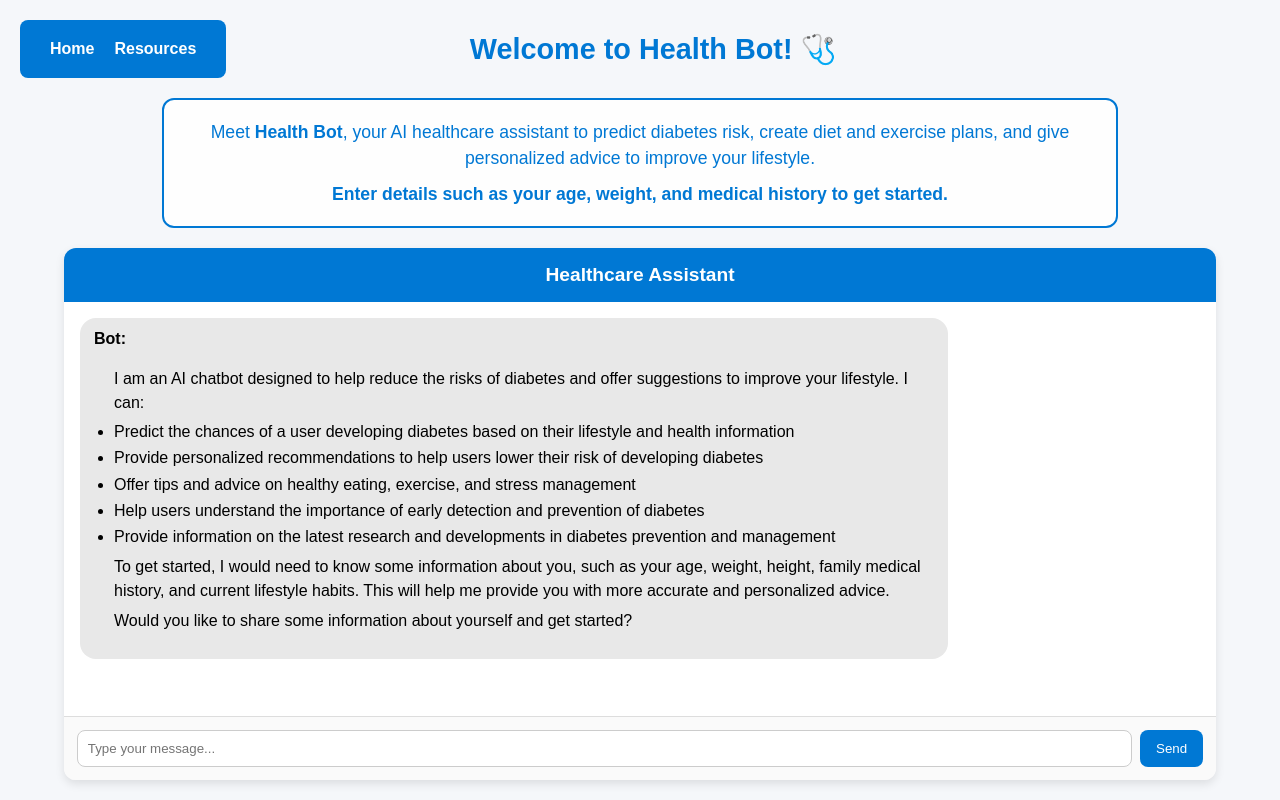
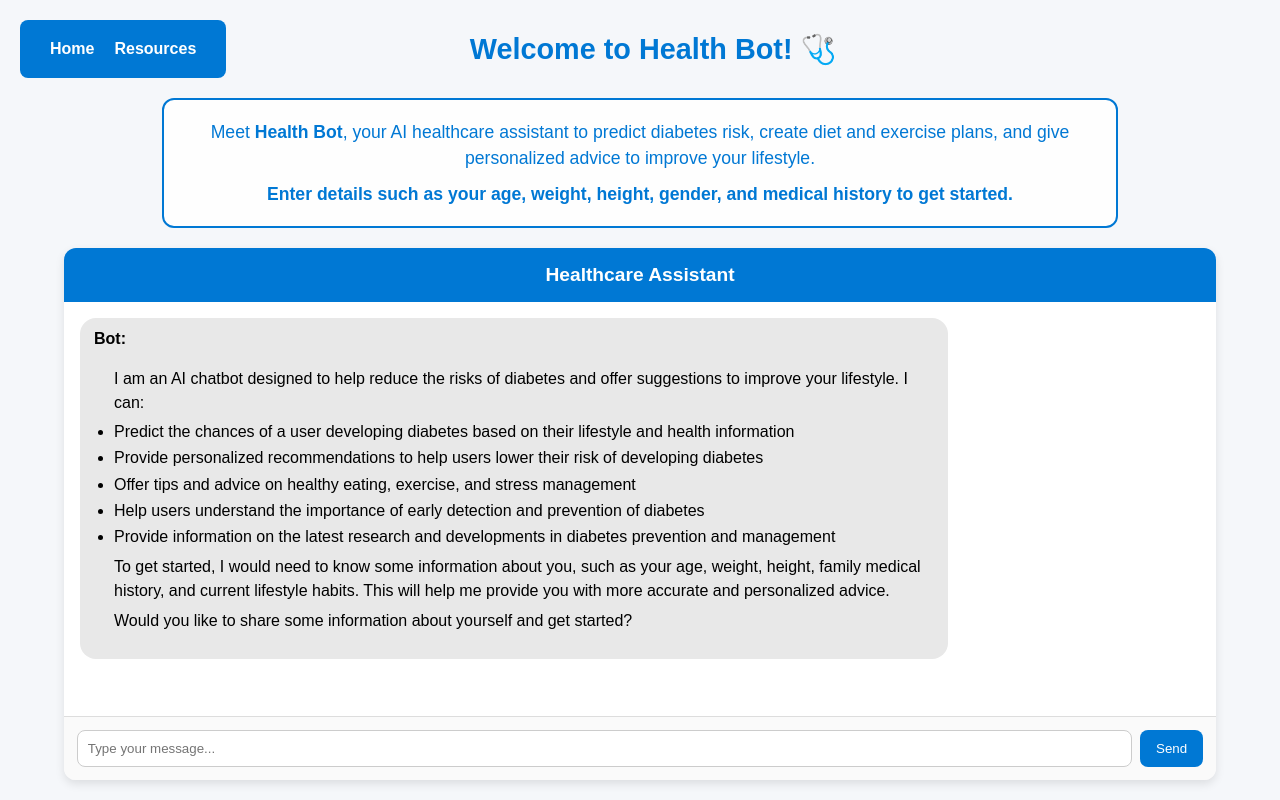
Before and after one commit to zazkenti/IBM_Project, a React (Create React App) app in the folder frontend/: page / in a window 1280 px wide. Built offline with nearby package versions, Linux system fonts and the light colour scheme.

Commit message:
update2.01

```diff
--- a/frontend/src/App.js
+++ b/frontend/src/App.js
@@ -193,7 +193,7 @@ Would you like to share some information about yourself and get started?`
             Meet <strong> Health Bot</strong>, your AI healthcare assistant to predict diabetes risk, create diet and exercise plans, and give personalized advice to improve your lifestyle.
           </p>
           <p style={{ marginTop: "0px" }}>
-            <strong>Enter details such as your age, weight, and medical history to get started.</strong>
+            <strong>Enter details such as your age, weight, height, gender, and medical history to get started.</strong>
           </p>
         </div>
       </div>
```
